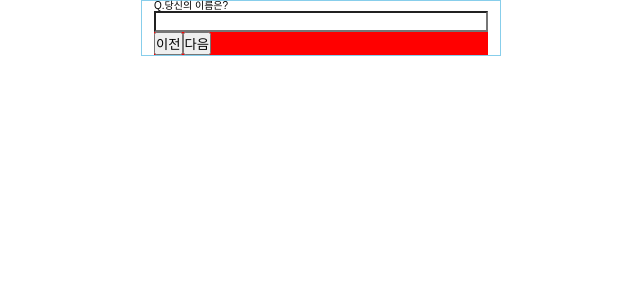
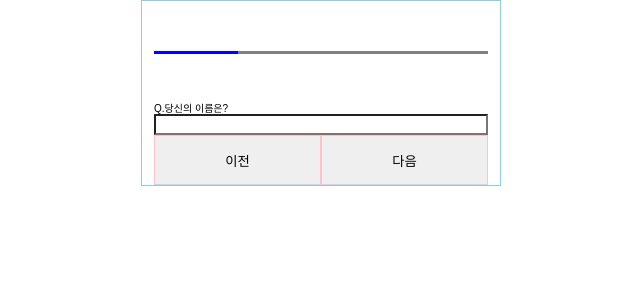
Before and after one commit to 32th-SOPKATHON-TEAM1/Client, a React (Vite) app: page /emotion in a window 1280 px wide. Shown: the top 300 px of the page, without its empty margins (319-959 px from the left). Built offline with nearby package versions, Linux system fonts and the light colour scheme.

Commit message:
[ refactor ] 버튼 공통 컴포넌트로 변경

```diff
--- a/src/@components/emotion/Question1.jsx
+++ b/src/@components/emotion/Question1.jsx
@@ -1,19 +1,19 @@
 import React from 'react'
 import { styled } from 'styled-components'
+import Button from '../common/button';
 
 export default function Question1({setStep}) {
   const moveToStep2 = () => {
     setStep(2);
   }
-
   return (
       <>
       <St.AskWrapper>
         <St.AskName> Q.당신의 이름은? </St.AskName>
         <St.AnswerName type='text'/>
         <St.ButtonContainer>
-          <button> 이전 </button>
-          <button onClick={() => moveToStep2()}> 다음 </button>
+          <Button width={50} text="이전"/>
+          <Button width={50} text="다음" onClick={moveToStep2}/>
         </St.ButtonContainer>
       </St.AskWrapper>
       </>
--- a/src/@components/emotion/Question2.jsx
+++ b/src/@components/emotion/Question2.jsx
@@ -1,5 +1,6 @@
 import React from 'react'
 import { styled } from 'styled-components';
+import Button from '../common/button';
 
 export default function Question2({setStep}) {
   const moveToStep1 = () => {
@@ -20,8 +21,8 @@ export default function Question2({setStep}) {
           <St.Questions>질문4</St.Questions>
         </St.QuestionContainer>
         <St.ButtonContainer>
-          <button onClick={moveToStep1}> 이전 </button>
-          <button onClick={moveToStep3}> 다음 </button>
+          <Button width={50} text="이전" onClick={moveToStep1} />
+          <Button width={50} text="다음" onClick={moveToStep3} />
         </St.ButtonContainer>
       </St.AskWrapper>
       </>
--- a/src/@components/emotion/Question3.jsx
+++ b/src/@components/emotion/Question3.jsx
@@ -1,5 +1,6 @@
 import React from 'react'
 import { styled } from 'styled-components';
+import Button from '../common/button';
 
 export default function Question3({setStep}) {
   const moveToStep2 = () => {
@@ -20,8 +21,8 @@ export default function Question3({setStep}) {
           <St.Questions>질문4</St.Questions>
         </St.QuestionContainer>
         <St.ButtonContainer>
-          <button onClick={moveToStep2}> 이전 </button>
-          <button onClick={moveToStep4}> 다음 </button>
+          <Button width={50} text="이전" onClick={moveToStep2}/>
+          <Button width={50} text="다음" onClick={moveToStep4}/>
         </St.ButtonContainer>
       </St.AskWrapper>
       </>
--- a/src/@components/emotion/Question4.jsx
+++ b/src/@components/emotion/Question4.jsx
@@ -1,5 +1,7 @@
 import React from 'react'
 import { styled } from 'styled-components';
+import Button from '../common/button';
+
 
 export default function Question4({setStep}) {
   const moveToStep3 = () => {
@@ -17,8 +19,7 @@ export default function Question4({setStep}) {
           <St.Questions>질문4</St.Questions>
         </St.QuestionContainer>
         <St.ButtonContainer>
-          <button onClick={moveToStep3}> 이전 </button>
-        </St.ButtonContainer>
+          <Button width={50} text="이전" onClick={moveToStep3}/>        </St.ButtonContainer>
       </St.AskWrapper>
       </>
   )
--- a/src/@pages/emotion.jsx
+++ b/src/@pages/emotion.jsx
@@ -1,9 +1,13 @@
 import React, { useState } from "react";
 import StepRender from "../@components/emotion/StepRenderer"
+import ProgressBar from "../@components/common/progressBar";
 
 export default function Emotion() {
   const [step, setStep] = useState(1);
   return (
+    <>
+    <ProgressBar step={step} />
     <StepRender step={step} setStep={setStep} />
+    </>
   );
 }
```
